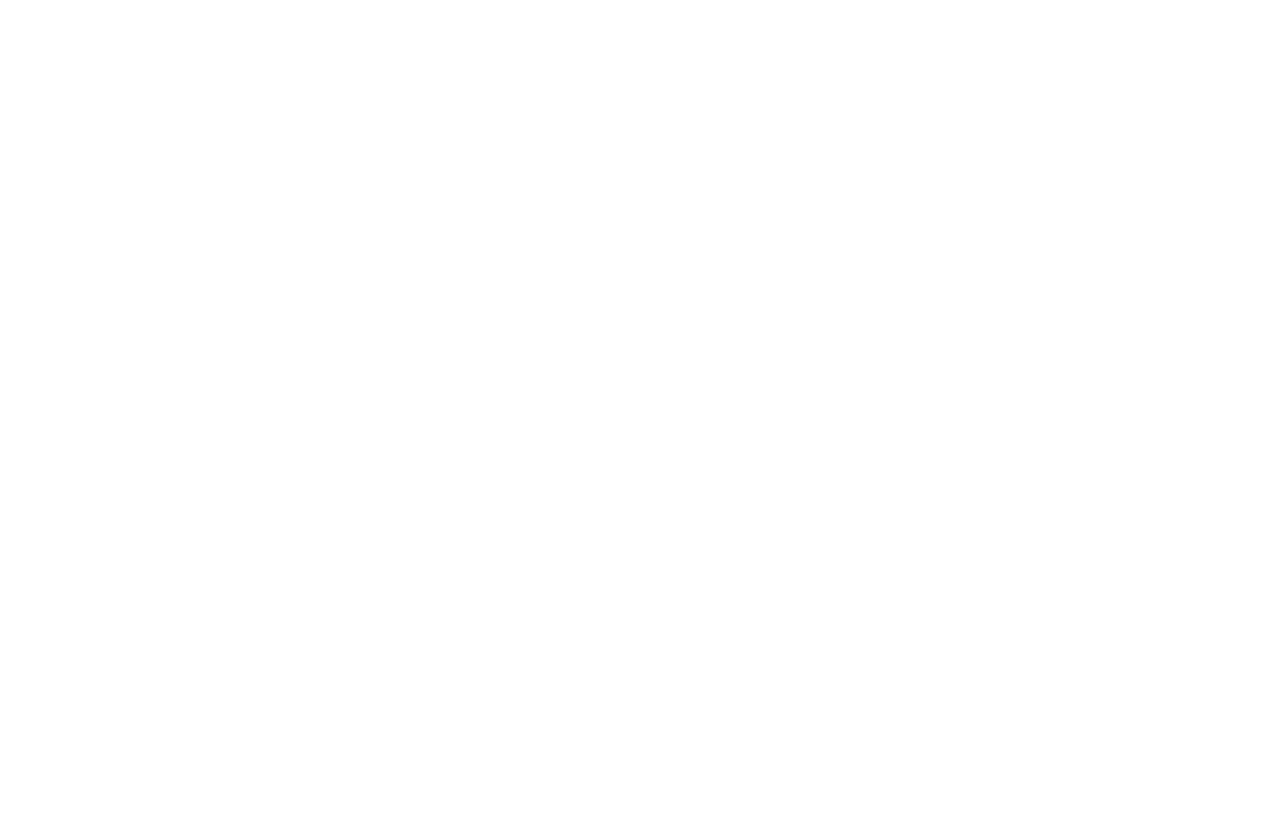
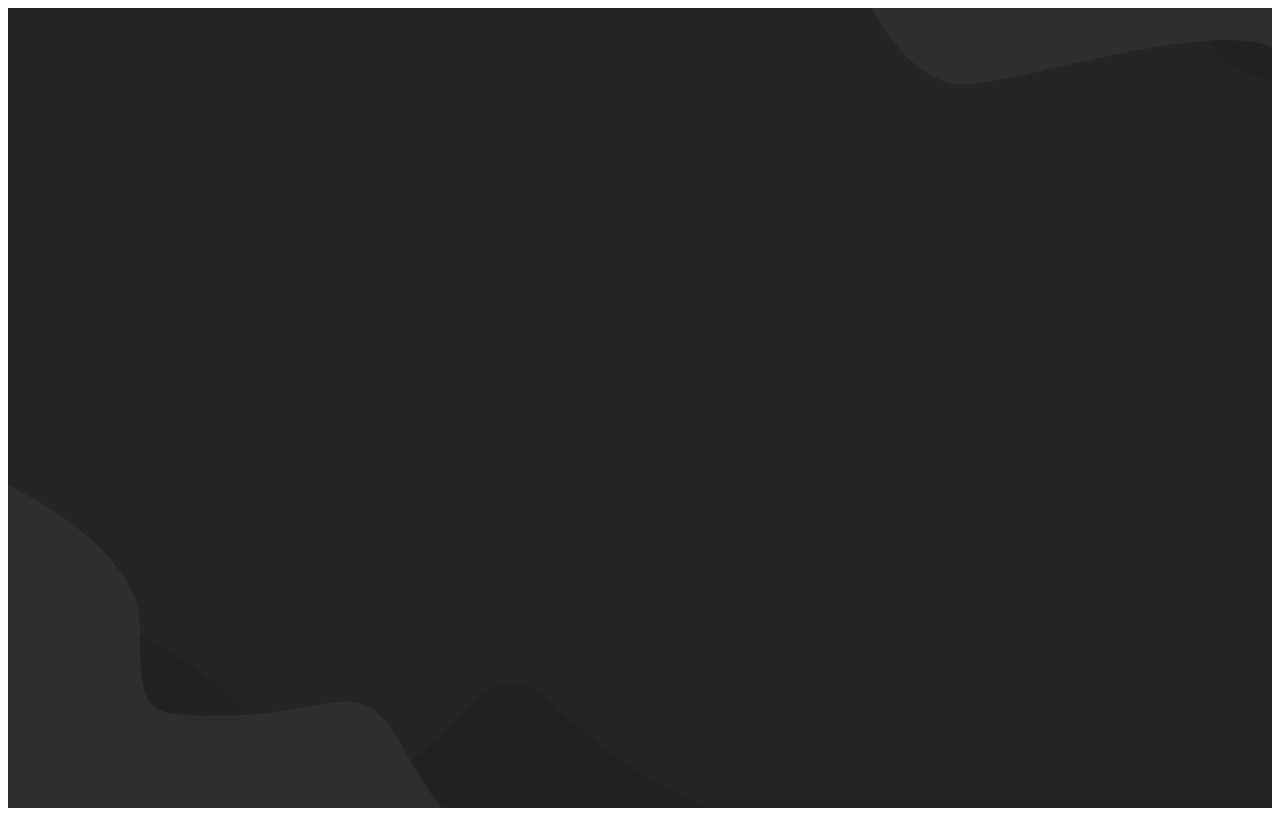
Before and after one commit to AlexLotus/Graphic-Designer-Website, a plain HTML site: page index.html in a window 1280 px wide. Drawn offline with Linux system fonts and the light colour scheme.

Commit message:
Created stylesheet and background
-Created background img 1920x1080 in PS
-CSS started
-HTML started
-Organized files

```diff
--- a/index.html
+++ b/index.html
@@ -1,11 +1,20 @@
+<!DOCTYPE html>
 <html>
+
 <head>
-    <title>Glacier Development</title>
+
+    <title>Glacier Dev - 2018</title>
+
+    <link rel="stylesheet" href="./styles/styles.css">
+
 </head>
+
 <body>
+
+    <div class="head">
+
+    </div>
 
 </body>
 
-
-
 </html>
--- /dev/null
+++ b/styles/styles.css
@@ -0,0 +1,5 @@
+.head{
+    background-image:url('../images/background.png');
+    background-size:cover;
+    height:100vh;
+}
```
Also changed, not shown: images/background.png (added), 1 other file.
